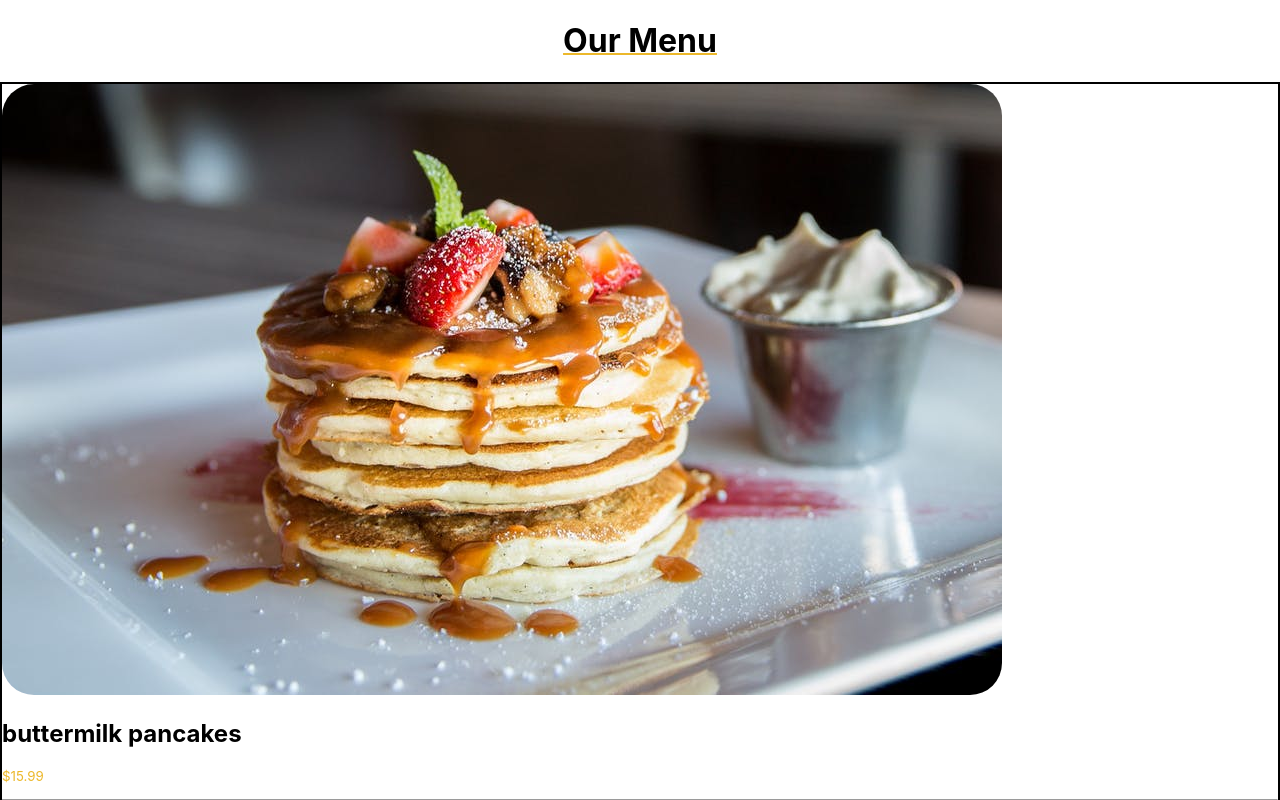
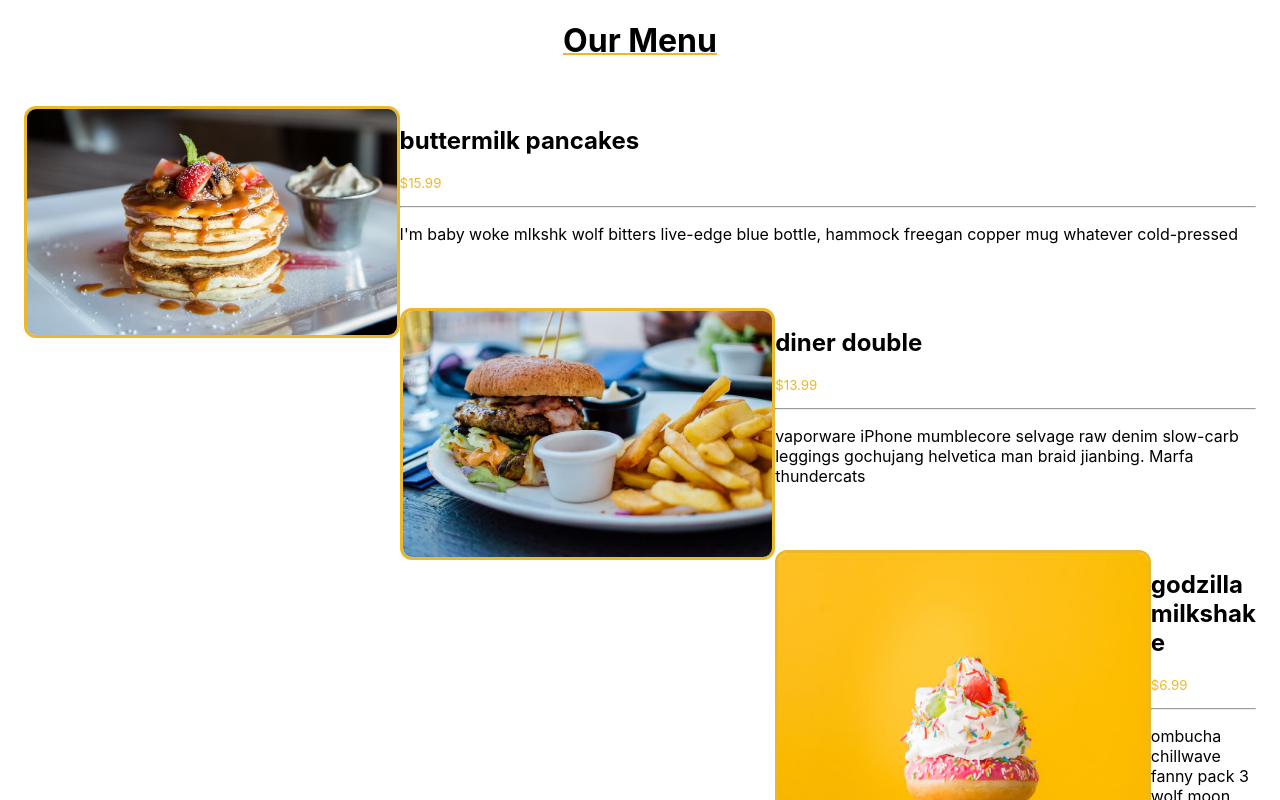
Before and after one commit to lzalit238/Menu-Project, a React (Create React App) app in the folder menu/: page / in a window 1280 px wide. Shown: the top 800 px of the page. Built offline with nearby package versions, Linux system fonts and the light colour scheme.

Commit message:
Image and div styling

```diff
--- a/menu/src/Components/Item.jsx
+++ b/menu/src/Components/Item.jsx
@@ -7,11 +7,15 @@ const Item = ({item}) => {
     return (
         <>
             <div key={id} className='container'>
-                <img src={img} alt={title} />
-                <h2>{title}</h2>
-                <sup>${price}</sup>
-                <hr/>
-                <p>{desc}</p>
+                <div className='img-container'>
+                    <img src={img} alt={title} />
+                </div>
+                <div className='text-container'>
+                    <h2>{title}</h2>
+                    <sup>${price}</sup>
+                    <hr/>
+                    <p>{desc}</p>
+                </div>
             </div>
         </>
     )
--- a/menu/src/Styles/main.css
+++ b/menu/src/Styles/main.css
@@ -1,14 +1,28 @@
+body h2 {
+  font-weight: bold;
+}
+body sup {
+  color: #ecb82b;
+}
 body img {
-  border: #ecb82b 2px;
-  border-radius: 2rem;
-  max-width: 100%;
+  border: #ecb82b 3px solid;
+  border-radius: 0.75rem;
+  width: 30%;
   height: auto;
+  float: left;
+  vertical-align: middle;
 }
 
 .container {
   max-width: 100%;
   min-width: 5rem;
-  border: 2px solid black;
+  margin: 0 auto;
+  padding: 1.5rem;
+  overflow-wrap: break-word;
+}
+
+.text-container {
+  padding-left: 1rem;
 }
 
 .heading {
@@ -17,10 +31,6 @@ body img {
           text-decoration: underline #ecb82b 2px;
 }
 
-h2 {
-  font-weight: bold;
-}
-
-sup {
-  color: #ecb82b;
+.img-container {
+  flex: 1.5;
 }/*# sourceMappingURL=main.css.map */
--- a/menu/src/Styles/main.scss
+++ b/menu/src/Styles/main.scss
@@ -1,19 +1,44 @@
 $color-primary-1: rgb(236, 184, 43);
 $color-primary-2: rgb(187, 142, 20);
 
+// @mixin push-autoCenter {
+//   margin {
+//     left: auto;
+//     right: auto;
+//   }
+// }
+
 body {
+  // @include _mixin.push-autoCenter;
+  h2 {
+    font-weight: bold;
+  }
+
+  sup {
+    color: $color-primary-1;
+  }
+
   img {
-    border: $color-primary-1 2px;
-    border-radius: 2rem;
-    max-width: 100%;
+    border: $color-primary-1 3px solid;
+    border-radius: 0.75rem;
+    width: 30%;
     height: auto;
+    float: left;
+    vertical-align: middle;
   }
 }
 
 .container {
   max-width: 100%;
   min-width: 5rem;
-  border: 2px solid black;
+  margin: 0 auto;
+  padding: 1.5rem;
+  overflow-wrap: break-word;
+}
+
+.text-container {
+  padding-left: 1rem;
+  // float: right;
 }
 
 .heading {
@@ -21,10 +46,6 @@ body {
   text-decoration: underline $color-primary-1 2px;
 }
 
-h2 {
-  font-weight: bold;
+.img-container {
+  flex: 1.5;
 }
-
-sup {
-  color: $color-primary-1;
-}
```
Also changed, not shown: 1 other file (tests, documents, lock files or other folders).
